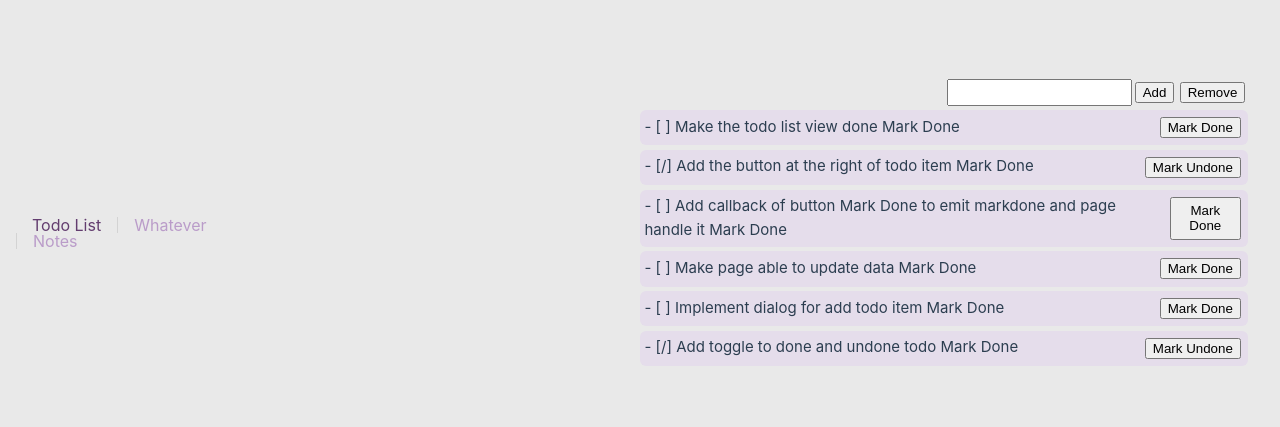
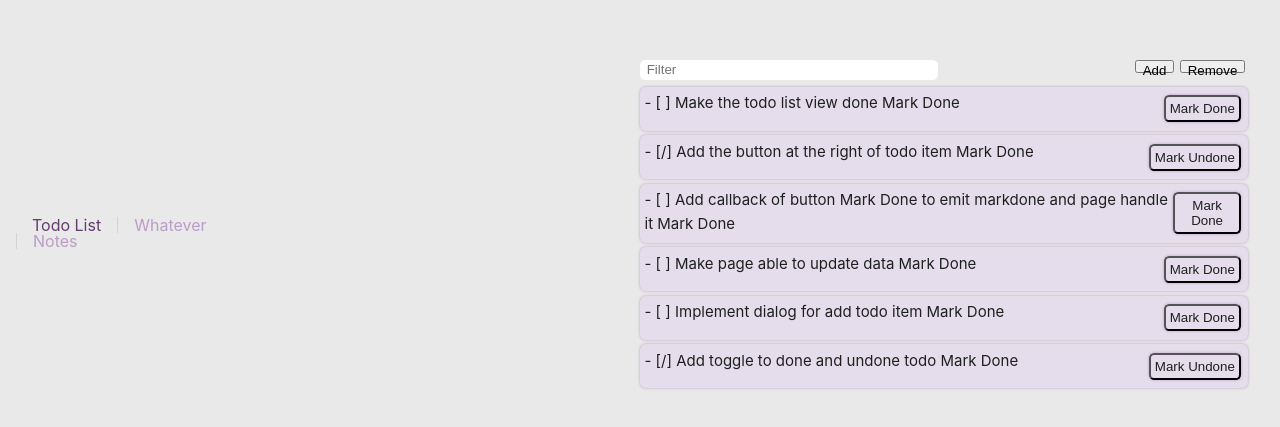
Before and after one commit to inonsdn/whatever, a Vue app: page /todoList in a window 1280 px wide. Shown: the part 175-602 px from the top of the page. Built offline with nearby package versions, Linux system fonts and the light colour scheme; the HTML template or start-up script is replaced by a standard one.

Commit message:
improve ui

```diff
--- a/src/assets/base.css
+++ b/src/assets/base.css
@@ -30,6 +30,9 @@
   --primary: var(--finn);
   --secondary: var(--lilac);
   --thirdary: var(--lavender-light);
+
+  --text-light-primary: var(--platinum);
+  --text-dark-primary: var(--eerie-black);
 }
 
 /* semantic color variables for this project */
--- a/src/components/ListItem.vue
+++ /dev/null
@@ -1,46 +0,0 @@
-<template>
-    <div class="div-item">
-        <div class="item" @click="emit('click_cb')">
-            <h>{{item.name}}</h>
-            <p>{{item.description}}</p>
-        </div>
-    </div>
-</template>
-
-<script setup lang="ts">
-
-    import type { ListItemObj } from '@/types/ListItemInterface'
-
-    defineProps<{
-        item: ListItemObj
-    }>()
-
-    const emit = defineEmits<{
-        (e: 'click_cb'): void
-    }>()
-
-</script>
-
-<style scoped>
-div {
-    margin: 1em;
-    border: 3em;
-}
-
-.div-item {
-    display: flex;
-    justify-content: space-between;
-    border: 3em;
-    border-color: var(--color-text);
-}
-
-.div-item:hover {
-    background-color: var(--color-text);
-}
-
-.item {
-    display: flex;
-    flex-direction: column;
-    justify-content: center;
-}
-</style>
--- a/src/components/TodoItem.vue
+++ b/src/components/TodoItem.vue
@@ -1,14 +1,20 @@
 <template>
-    <div class="todoItem">
+    <ListItem>
         <p class="todoText">{{ modifiedText }}</p>
-        <button @click="markDoneButtonClicked">{{ markButtonText }}</button>
-    </div>
+        <!-- <button @click="markDoneButtonClicked">{{ markButtonText }}</button> -->
+        <NButton
+            @click="markDoneButtonClicked">
+            {{ markButtonText }}
+        </NButton>
+    </ListItem>
 </template>
 
 <script setup lang="ts">
 
     import { computed, onMounted, ref, toRefs } from 'vue';
     import {TODO_STATE_NEW, TODO_STATE_DONE} from '@/types/TodoListInterface'
+    import ListItem from './generic/ListItem.vue';
+    import NButton from './generic/NButton.vue';
 
     // define props for this view
     const props = defineProps<{
@@ -61,26 +67,5 @@
 
 
 <style>
-.todoItem {
-    display: flex;
-    flex-direction: row;
-    justify-content: space-between;
-
-    margin-top: 0.3em;
-    margin-bottom: 0.3em;
-    background-color: var(--thirdary);
-    border-radius: 0.4em;
-    padding: 0.3em;
-    /* padding-left: 0.3em;
-    padding-right: 0.3em; */
-
-}
-
-.todoText {
-    /* margin-left: 0.3em;
-    margin-right: 0.3em; */
-    /* margin: 0.3em;
-    background-color: var(--thirdary); */
-}
 
 </style>
--- /dev/null
+++ b/src/components/generic/ListItem.vue
@@ -0,0 +1,30 @@
+<template>
+    <div class="list-item">
+        <slot></slot>
+    </div>
+</template>
+
+<script setup lang="ts">
+
+</script>
+
+<style scoped>
+.list-item {
+    display: flex;
+    flex-direction: row;
+    justify-content: space-between;
+
+    color: var(--text-dark-primary);
+    margin-top: 0.3em;
+    margin-bottom: 0.3em;
+    background-color: var(--thirdary);
+    border-radius: 0.4em;
+    padding: 0.3em;
+    box-shadow: 0 0 3px var(--secondary); /* rgba(0, 0, 0, 0.5); */
+}
+
+.list-item:hover {
+    background-color: var(--primary);
+    color: var(--text-light-primary);
+}
+</style>
--- /dev/null
+++ b/src/components/generic/NButton.vue
@@ -0,0 +1,37 @@
+<template>
+    <button
+        class="n-button"
+        @click="emit('click')">
+        <slot></slot>
+    </button>
+</template>
+
+<script setup lang="ts">
+
+    const emit = defineEmits<{
+        (e: 'click'): void
+    }>()
+
+</script>
+
+<style scoped>
+.n-button {
+    display: flex;
+    flex-direction: row;
+    justify-content: space-between;
+
+    color: var(--text-dark-primary);
+    height: inherit;
+    margin-top: 0.3em;
+    margin-bottom: 0.3em;
+    background-color: var(--thirdary);
+    border-radius: 0.4em;
+    padding: 0.3em;
+    box-shadow: 0 0 3px var(--secondary); /* rgba(0, 0, 0, 0.5); */
+}
+
+.n-button:hover {
+    background-color: var(--primary);
+    color: var(--text-light-primary);
+}
+</style>
--- a/src/views/NotesView.vue
+++ b/src/views/NotesView.vue
@@ -10,7 +10,7 @@
 </template>
 
 <script setup lang="ts">
-import ListItem from '@/components/ListItem.vue';
+import ListItem from '@/components/generic/ListItem.vue';
 import { useRouter } from 'vue-router';
 import type { ListItemObj } from '@/types/ListItemInterface'
 
--- a/src/views/TodoListView.vue
+++ b/src/views/TodoListView.vue
@@ -1,11 +1,15 @@
 <template>
     <div>
         <div class="todoPanel">
-            <input class="inputFilter" v-bind="data.filterTodoText"/>
-            <button>Add</button>
-            <button>Remove</button>
+            <div class="todoPanel-filter">
+                <input class="inputFilter" type="text" v-model="data.filterTodoText" placeholder="Filter" @input="onFilterType"/>
+            </div>
+            <div>
+                <button>Add</button>
+                <button>Remove</button>
+            </div>
         </div>
-        <TodoItem v-for="item in values"
+        <TodoItem v-for="item in data.filteredTodoItems"
             :key="item.id"
             :id="item.id"
             :text="item.text"
@@ -19,7 +23,7 @@
 
     import TodoItem from '@/components/TodoItem.vue';
     import type {TodoListItem} from '@/types/TodoListInterface'
-    import { ref, toRefs, watch } from 'vue';
+    import { onMounted, ref, toRefs, watch } from 'vue';
 
     // define props for this view
     const props = defineProps<{
@@ -29,20 +33,32 @@
 
     const { values } = toRefs(props)
     const data = ref<{
-        filterTodoText: string
+        filterTodoText: string,
+        filteredTodoItems: Array<TodoListItem>,
+        delayUpdateTimerId: number
     }>({
-        filterTodoText: ''
+        filterTodoText: '',
+        filteredTodoItems: [],
+        delayUpdateTimerId: 0
     })
-
-    watch(values, (newVal, oldVal) => {
-        console.log(newVal, oldVal)
-    }, { deep: true })
 
     const emit = defineEmits<{
         (e: 'onMarkDone_cb', itemId: number): void
         (e: 'onMarkUndone_cb', itemId: number): void
     }>()
 
+    // LIFE CYCLE
+    watch(values, (newVal, oldVal) => {
+        console.log(newVal, oldVal)
+        updateFilteredItems(null)
+    }, { deep: true })
+
+    onMounted(() => {
+        updateFilteredItems(null)
+        console.log('=====', data.value.filteredTodoItems)
+    })
+
+    // FUNCTION DEFINITION
     function markDoneClicked (itemId: number) {
         console.log('Mark done clicked of item ', itemId)
         emit('onMarkDone_cb', itemId)
@@ -53,20 +69,56 @@
         emit('onMarkUndone_cb', itemId)
     }
 
+    function updateFilteredItems(filteredText: string | null) {
+        if (!!!filteredText) {
+            data.value.filteredTodoItems = values.value
+        } else {
+            data.value.filteredTodoItems = values.value.filter((item) => {
+                if (item.text.toLowerCase().includes(filteredText.toLowerCase())) {
+                    return true
+                }
+                return false
+            })
+        }
+    }
+
+    function onFilterType(e: Event) {
+        const filteredText = e.target?.value
+        console.log(e.target?.value)
+
+        // delay update filtered items
+        clearTimeout(data.value.delayUpdateTimerId)
+        data.value.delayUpdateTimerId = setTimeout(() => {
+            updateFilteredItems(filteredText)
+        }, 200)
+    }
+
 </script>
 
 
 <style>
 .todoPanel {
     display: flex;
-    justify-content: right;
-
+    justify-content: space-between;
+    align-items: center;
+}
+.todoPanel-filter {
+    display: flex;
+    justify-content: left;
+    align-items: center;
+    width: 70%;
 }
 .inputFilter {
-
+    border: 0;
+    border-radius: 0.4em;
+    height: 1.5em;
+    width: 70%;
+    outline: none;
+    padding: 0.5em;
 }
 button {
     margin: 0.2em;
+    height: 1em;
 }
 
 </style>
--- a/src/views/WhateverView.vue
+++ b/src/views/WhateverView.vue
@@ -8,7 +8,7 @@
     </main>
 </template>
 <script setup lang="ts">
-    import ListItem from '@/components/ListItem.vue';
+    import ListItem from '@/components/generic/ListItem.vue';
 
     const items = [
         {
```
